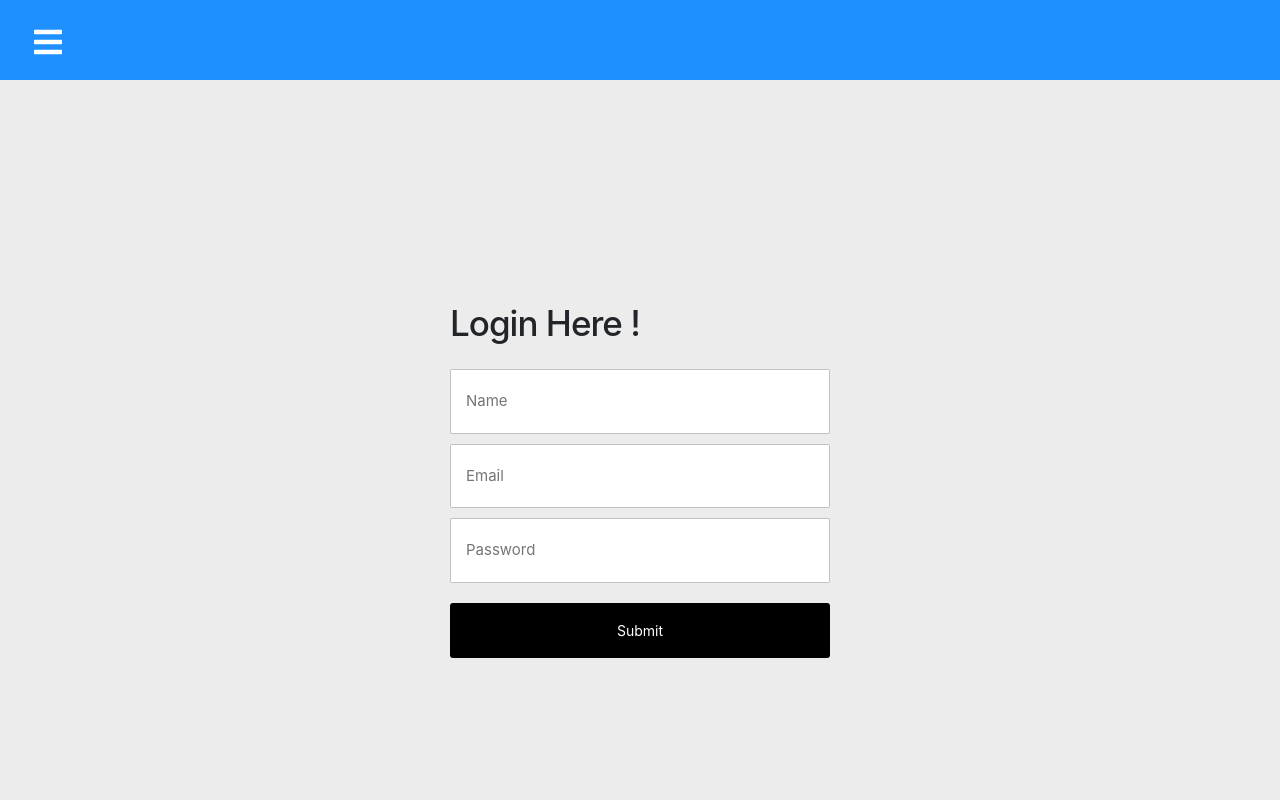
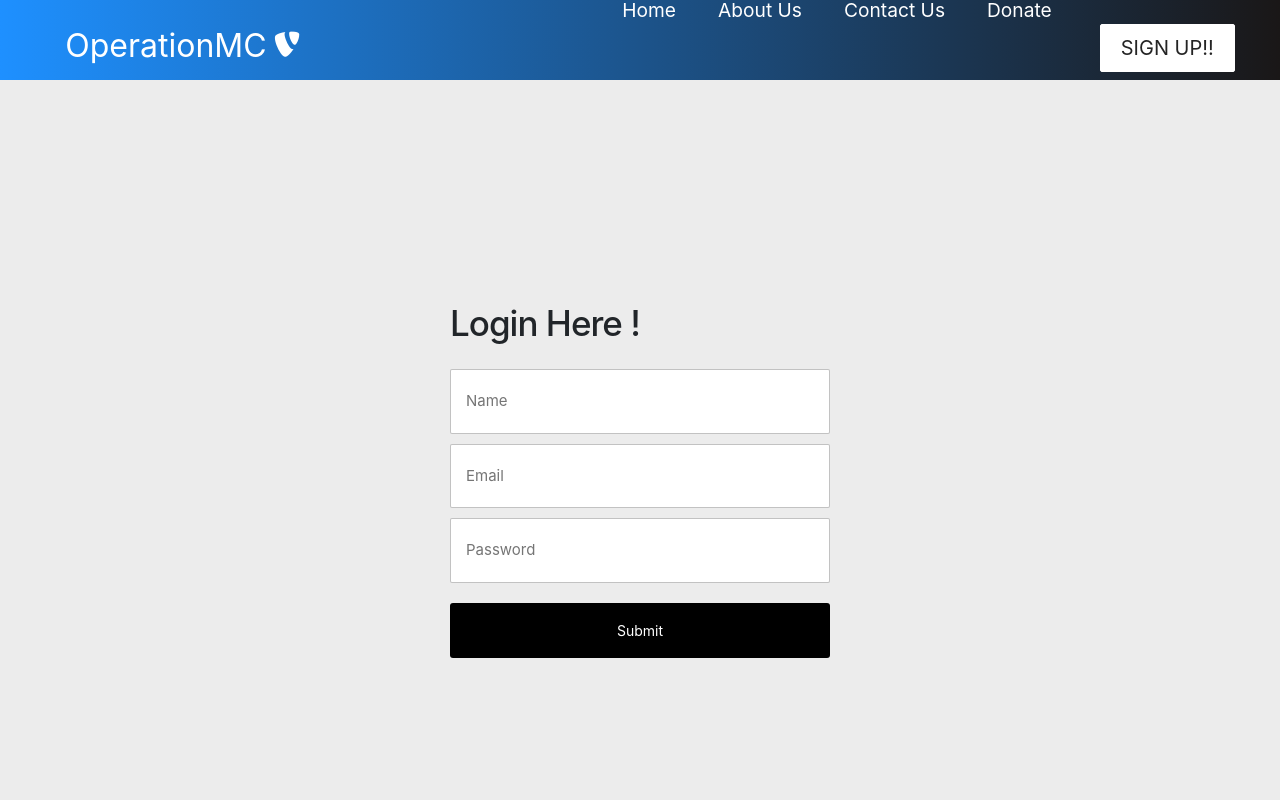
Before and after one commit to charbelaoun2/Projet_web, a React (Create React App) app: page /Login in a window 1280 px wide. Shown: the top 800 px of the page. Built offline with nearby package versions, Linux system fonts and the light colour scheme; the HTML template or start-up script is replaced by a standard one.

Commit message:
Work on Donation

```diff
--- a/package.json
+++ b/package.json
@@ -10,9 +10,9 @@
     "bootstrap": "^5.1.3",
     "bootstrap-social": "5.1.1",
     "font-awesome": "4.7.0",
+    "mdb-react-ui-kit": "^1.6.0",
     "react": "^17.0.1",
     "react-dom": "^17.0.2",
-    "react-icon": "^1.0.0",
     "react-icons": "^4.3.1",
     "react-popper": "0.9.2",
     "react-redux": "^7.2.6",
--- a/public/index.html
+++ b/public/index.html
@@ -9,7 +9,13 @@
       name="description"
       content="Web site created using create-react-app"
     />
+    <link rel="stylesheet" href="https://use.fontawesome.com/releases/v5.15.4/css/all.css" integrity="sha384-DyZ88mC6Up2uqS4h/KRgHuoeGwBcD4Ng9SiP4dIRy0EXTlnuz47vAwmeGwVChigm" crossorigin="anonymous">
     <link rel="apple-touch-icon" href="%PUBLIC_URL%/logo192.png" />
+
+    <link
+      href="https://fonts.googleapis.com/css2?family=PT+Sans:wght@700&display=swap"
+      rel="stylesheet"
+    />
     <!--
       manifest.json provides metadata used when your web app is installed on a
       user's mobile device or desktop. See https://developers.google.com/web/fundamentals/web-app-manifest/
--- a/src/App.css
+++ b/src/App.css
@@ -5,6 +5,17 @@
 }
 body {
   background: rgb(236,236,236);
+}
+
+.home,
+.aboutus,
+.menu,
+.Login {
+  display: flex;
+  height: 90vh;
+  align-items: center;
+  justify-content: center;
+  font-size: 3rem;
 }
 /* .container-main{
   padding-top: 70px;
--- /dev/null
+++ b/src/components/Button.css
@@ -0,0 +1,41 @@
+:root{
+    --primary : #fff;
+}
+
+.btn{
+    padding: 8px 20px;
+    border-radius: 2px;
+    outline: none;
+    border: none;
+    cursor: pointer;
+}
+
+.btn--primary{
+    background-color: var(--primary);
+    color: #242424;
+    border: 1px solid var(--primary);
+}
+
+.btn--outline{
+    background-color: transparent;
+    color: #fff;
+    padding: 8px 20px;
+    border: 1px solid var(--primary);
+    transition: all 0.3s ease-out;
+}
+
+.btn--medium{
+    padding: 8px 20px;
+    font-size: 20px;
+}
+
+.btn--large{
+    padding: 12px 26px;
+    font-size: 20px
+}
+
+.btn--medium :hover, .btn--large:hover{
+    background: #fff;
+    color: #242424;
+    transition: all 0.3s ease-out;;
+}
--- /dev/null
+++ b/src/components/Button.js
@@ -0,0 +1,31 @@
+import React from 'react'
+import './Button.css'
+import { Link } from 'react-router-dom';
+
+const STYLES = ['btn--primary', 'btn--outline'];
+
+const SIZES = ['btn--medium', 'btn--large'];
+
+export const Button =({
+    children,
+    type,
+    onClick,
+    buttonStyle,
+    buttonSize
+}) => {
+    const checkButtonStyle = STYLES.includes(buttonStyle) ? buttonStyle : STYLES[0];
+
+    const checkButtonSize = SIZES.includes(buttonSize) ? buttonSize : SIZES[0]
+
+    return (
+        <Link to='/Login' className="btn-mobile">
+            <button
+            className={`btn ${checkButtonStyle} ${checkButtonSize}`}
+            onClick={onClick}
+            type={type}
+            >
+                {children}
+            </button>
+        </Link>
+    )
+};
--- a/src/components/HeaderComponent.js
+++ b/src/components/HeaderComponent.js
@@ -1,50 +1,78 @@
 import React, { Component, useState } from 'react';
-import { Nav, Navbar, NavbarBrand, NavbarToggler, Collapse, NavItem, Jumbotron } from 'reactstrap';
+import { Nav, Navbar, NavbarBrand, NavbarToggler, Collapse, NavItem, Jumbotron} from 'reactstrap';
 import * as FaIcons from 'react-icons/fa';
 import * as AiIcons from 'react-icons/ai';
 import { NavLink } from 'react-router-dom';
 import { Link } from 'react-router-dom';
 import { SidebarData } from './SidebarData';
-import './Login.css';
+import './Navbar.css';
 import { IconContext } from 'react-icons';
+import { Button } from './Button.js';
 
 function Header() {
-    const [sidebar, setSidebar] = useState(false)
+    const [click, setClick] = useState(false);
+    const [button, setButton] = useState(true);
 
-    const showSidebar = () => setSidebar(!sidebar)
+    const handleClick = () => setClick(!click);
+    const closeMobileMenu = () => setClick(false);
+
+
+
+    const showButton = () =>{
+        if(window.innerWidth <= 960){
+            setButton(false);
+        }else {
+            setButton(true);
+        }
+    };
+
+    window.addEventListener('resize', showButton);
+
     return(
         <>
-        <IconContext.Provider value={{color: '#fff'}}>
-        <div className='navbar'>
-            <Link to='#' className='menu-bars'>
-                <FaIcons.FaBars onClick={showSidebar}/>
+        <nav className="navbar">
+            <div className="navbar-container">
+                <Link to="/" className="navbar-logo">
+                    OperationMC <i className='fab fa-typo3' />
+                </Link>
+                <div className="menu-icon" onClick={handleClick}>
+                    <i className={click ? 'fas fa-times' : 'fas fa-bars'} />
+                </div>
+                <ul className={click ? 'nav-menu active' : 'nav-menu'}>
+                    <li className="nav-item">
+                        <Link to='/' className="nav-links" onClick={closeMobileMenu}>
+                            Home
+                        </Link>
+                    </li>
+                    <li className="nav-item">
+                        <Link to='/aboutus' className="nav-links" onClick={closeMobileMenu}>
+                            About Us
+                        </Link>
+                    </li>
+                    <li className="nav-item">
+                        <Link to='/contactus' className="nav-links" onClick={closeMobileMenu}>
+                            Contact Us
+                        </Link>
+                    </li>
+                    <li className="nav-item">
+                        <Link to='/menu' className="nav-links" onClick={closeMobileMenu}>
+                            Donate
+                        </Link>
+                    </li>
+                    <li className="nav-item">
+                        <Link to='/Login'
+                         className="nav-links-mobile"
+                         onClick={closeMobileMenu}>
+                            SIGN UP
+                        </Link>
+                    </li>
 
-            </Link>
-        </div>
-        <nav className={sidebar ? 'nav-menu active' : 'nav-menu'}>
-            <ul className='nav-menu-items' onClick={showSidebar}>
-                <li className='navbar-toggle'>
-                    <Link to='#' className='menu-bars'>
-                        <AiIcons.AiOutlineClose />
-                    </Link>
-                </li>
-                {SidebarData.map((item, index) => {
-                    return (
-                        <li key={index} className={item.cName}>
-                            <Link to={item.path}>
-                                {item.icon}
-                                <span>{item.title}</span>
-                            </Link>
-                        </li>
-                    )
-                })}
-            </ul>
+                </ul>
+                {button && <Button className='btn--outline'>SIGN UP!!</Button>}
+            </div>
         </nav>
-        </IconContext.Provider>
-
         </>
-    );
-
+    )
 }
 
-export default Header;
+export default Header
--- a/src/components/Login.css
+++ b/src/components/Login.css
@@ -1,74 +1,6 @@
-.navbar{
-    background-color: #1E90FF;
-    height: 80px;
-    display: flex;
-    justify-content: start;
-    align-items: center;
-}
-
-.menu-bars{
-    margin-left: 2rem;
-    font-size: 2rem;
-    background: none;
-}
-
-.nav-menu{
-    background-color: #1E90FF;
-    width: 250px;
-    height: 100vh;
-    display: flex;
-    justify-content: center;
-    position: fixed;
-    left: -100%;
-    top: 0;
-    transition: 850ms;
-    z-index: 100;
-}
-
-.nav-menu.active{
-    left: 0;
-    transition: 350ms;
-}
-
-.nav-text{
-    display: flex;
-    justify-content: start;
-    align-items: center;
-    padding: 0px 0px 8px 16px;
-    list-style: none;
-    height: 60px;
-}
-
-.nav-text a{
-    text-decoration: none;
-    color: #f5f5f5;
-    font-size: 18px;
-    width: 95%;
-    height: 100%;
-    display: flex;
-    align-items: center;
-    padding: 0 16px;
-    border-radius: 4px;
-}
-
-.nav-text a:hover{
-    background-color: #060b26;
-}
-
-.nav-menu-items{
-    width: 100%;
-}
-
-/* .navbar-toggle{
-    background-color: #1E90FF;
-    height: 100%;
-    width: 100%;
-    display: flex;
-    justify-content: start;
-    align-items: center;
-} */
-
-
+/* ---------------------------------------
+####### Login
+---------------------------------------- */
 .login {
   display: flex;
   flex-direction: column;
--- /dev/null
+++ b/src/components/Navbar.css
@@ -0,0 +1,161 @@
+.navbar {
+    background: linear-gradient(90deg, #1E90FF 0%, rgb(26, 23, 23) 100%);
+    height: 80px;
+    display: flex;
+    justify-content: center;
+    align-items: center;
+    font-size: 1.2rem;
+    position: sticky;
+    top: 0;
+    z-index: 999;
+}
+
+.navbar-container {
+display: flex;
+justify-content: center;
+align-items: center;
+height: 80px;
+max-width: 1500px;
+}
+
+.navbar-logo {
+color: #fff;
+justify-self: start;
+margin-left: 20px;
+margin-bottom: 5px;
+cursor: pointer;
+text-decoration: none;
+font-size: 2rem;
+display: flex;
+align-items: center;
+}
+
+.fa-typo3 {
+margin-left: 0.5rem;
+font-size: 1.8rem;
+}
+
+.nav-menu {
+display: grid;
+grid-template-columns: repeat(4, auto);
+grid-gap: 10px;
+list-style: none;
+text-align: center;
+width: 60vw;
+justify-content: end;
+margin-right: 2rem;
+}
+
+.nav-item {
+height: 50px;
+
+}
+
+.nav-links {
+color: #fff;
+display: flex;
+align-items: center;
+text-decoration: none;
+padding: 0.5rem 1rem;
+height: 100%;
+}
+
+.nav-links:hover {
+border-bottom: 4px solid #fff;
+transition: all 0.2s ease-out;
+}
+
+.fa-bars {
+color: #fff;
+}
+
+.nav-links-mobile {
+display: none;
+}
+
+.menu-icon {
+display: none;
+}
+
+
+@media screen and (max-width: 960px) {
+    .NavbarItems {
+        position: relative;
+    }
+
+    .nav-menu {
+        display: flex;
+        flex-direction: column;
+        width: 100%;
+        height: 90vh;
+        position: absolute;
+        top: 80px;
+        left: -100%;
+        opacity: 1;
+        transition: all 0.5s ease;
+    }
+
+    .nav-menu.active {
+        background: #1E90FF;
+        left: 0;
+        opacity: 1;
+        transition: all 0.5s ease;
+        z-index: 1;
+    }
+
+    .nav-links {
+        text-align: center;
+        padding: 2rem;
+        width: 100%;
+        display: table;
+    }
+
+    .nav-links:hover {
+        background-color: #fff;
+        color: #242424;
+        border-radius: 0;
+    }
+
+    .navbar-logo {
+        position: absolute;
+        top: 0;
+        left: 0;
+        transform: translate(25%, 50%);
+    }
+
+    .menu-icon {
+        display: block;
+        position: absolute;
+        top: 0;
+        right: 0;
+        transform: translate(-100%, 60%);
+        font-size: 1.8rem;
+        cursor: pointer;
+    }
+
+    .fa-times {
+        color: #fff;
+        font-size: 2rem;
+    }
+
+    .nav-links-mobile {
+        display: block;
+        text-align: center;
+        margin: 2rem auto;
+        border-radius: 4px;
+        width: 80%;
+        text-decoration: none;
+        font-size: 1.5rem;
+        background-color: transparent;
+        color: #fff;
+        padding: 14px 20px;
+        border: 1px solid #fff;
+        transition: all 0.3s ease-out;
+    }
+
+    .nav-links-mobile:hover {
+        background: #fff;
+        color: #242424;
+        transition: 250ms;
+    }
+}
```
Also changed, not shown: src/components/DonationDetailComponent.js (+21 -13 lines), public/assets/images/dawa.png, 1 other file (tests, documents, lock files or other folders).
